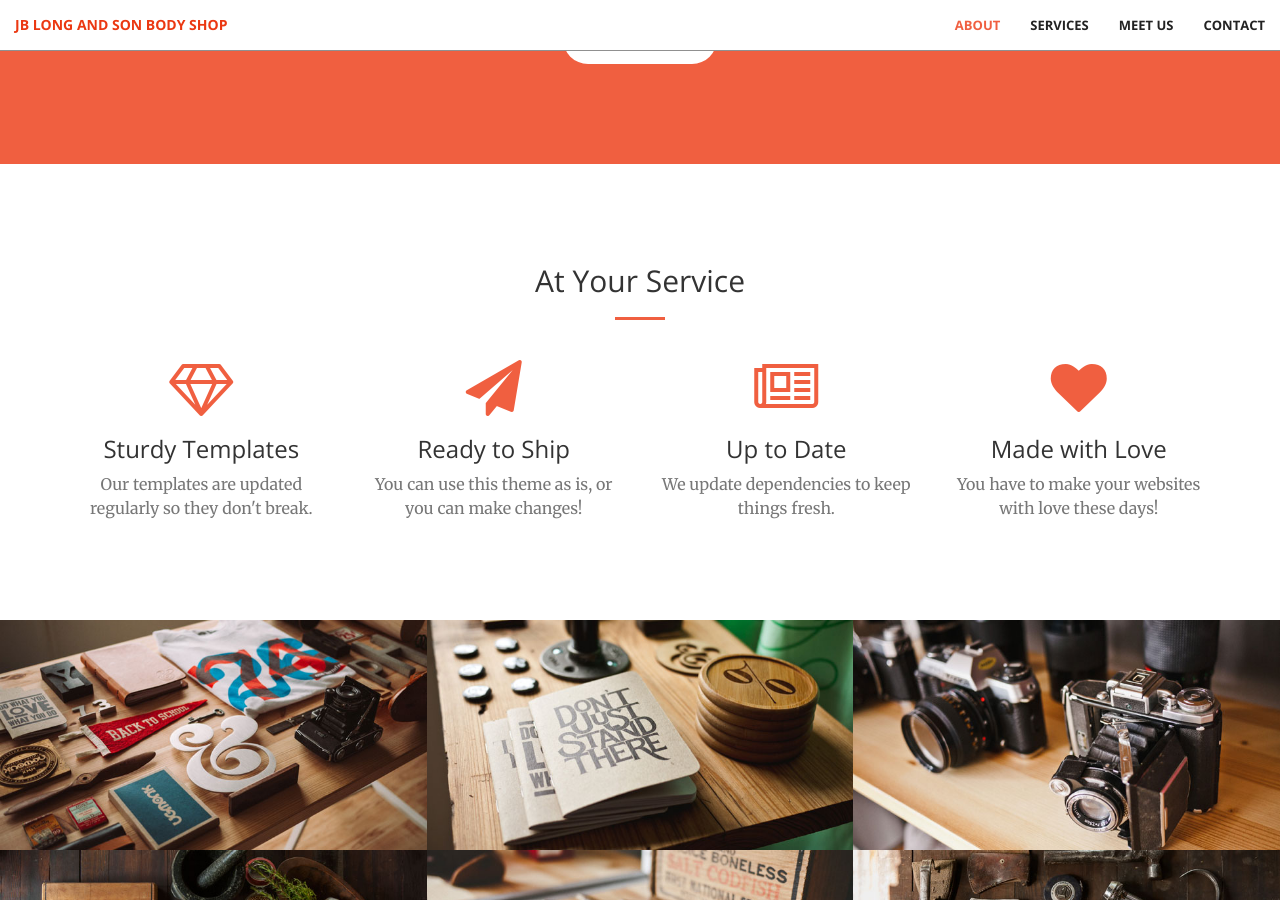
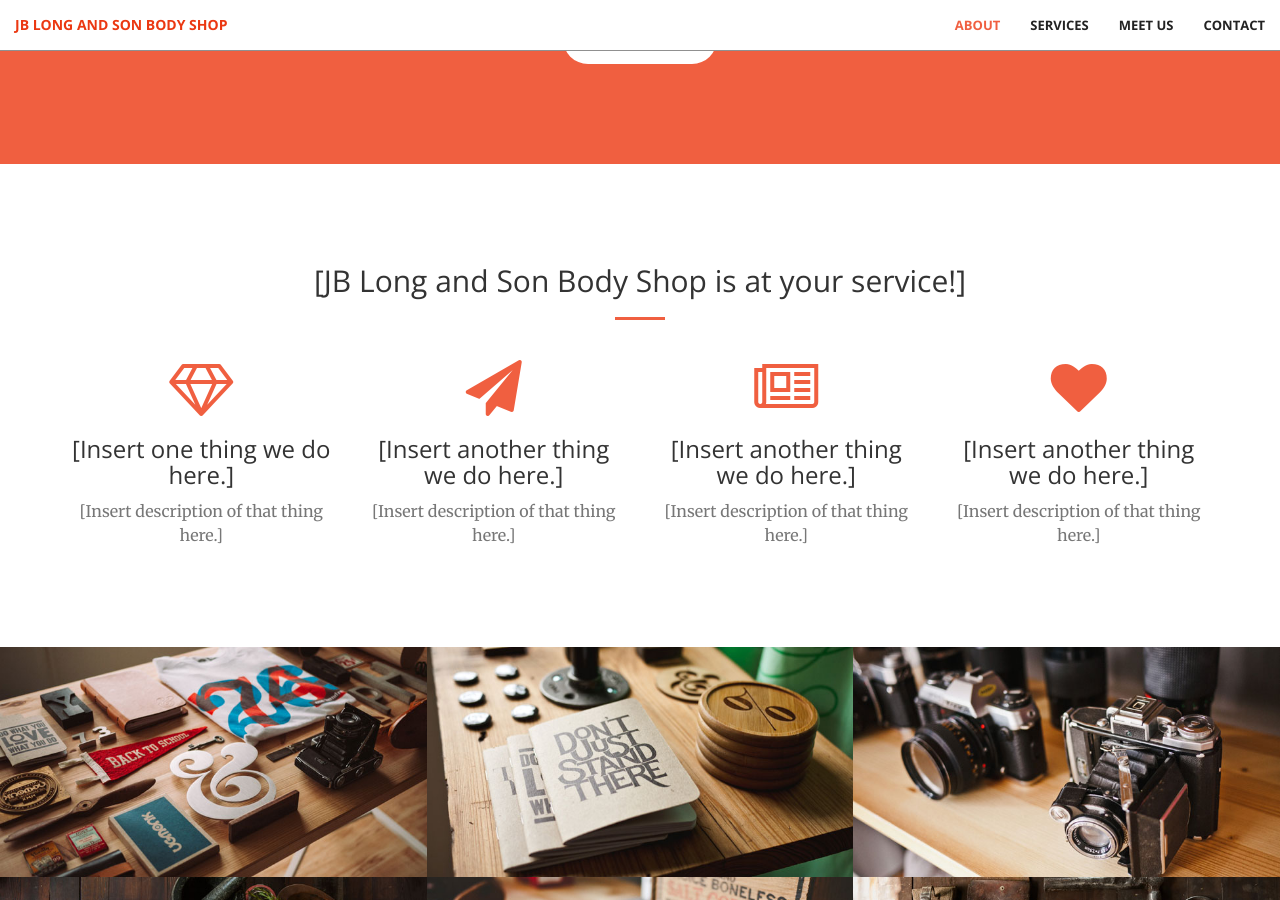
Before and after one commit to matthewlong29/JBShop_Site, a Jekyll site: the page built from index.html, in a window 1280 px wide and 900 px high, scrolled down 1106 px. Built offline with Jekyll 4.4.1, drawn with Linux system fonts in a browser that asks for light colours; some of the changed text lies outside the part shown.

Commit message:
contacts, and "portfolio" update

```diff
--- a/_includes/aside.html
+++ b/_includes/aside.html
@@ -1,8 +1,8 @@
   <aside class="bg-dark">
       <div class="container text-center">
           <div class="call-to-action">
-              <h2>Free Download at Start Bootstrap!</h2>
-              <a href="#" class="btn btn-default btn-xl wow tada">Download Now!</a>
+              <h2>[Free estimate today!]</h2>
+              <a href="#" class="btn btn-default btn-xl wow tada">[Insert text here?]</a>
           </div>
       </div>
   </aside>
--- a/_includes/contact.html
+++ b/_includes/contact.html
@@ -4,7 +4,7 @@
             <div class="col-lg-8 col-lg-offset-2 text-center">
                 <h2 class="section-heading">Let's Get In Touch!</h2>
                 <hr class="primary">
-                <p>Ready to start your next project with us? That's great! Give us a call or send us an email and we will get back to you as soon as possible!</p>
+                <p>[Ready to get the car repaired..? You can email us or call us...]</p>
             </div>
         <div class="col-lg-2 col-lg-offset-2 text-center">
             <a href="https://twitter.com/{{ site.twitter_username }}">
--- a/_includes/portfolio.html
+++ b/_includes/portfolio.html
@@ -7,10 +7,10 @@
                     <div class="portfolio-box-caption">
                         <div class="portfolio-box-caption-content">
                             <div class="project-category text-faded">
-                                Category
+                                JB
                             </div>
                             <div class="project-name">
-                                Project Name
+                                [title/job]
                             </div>
                         </div>
                     </div>
--- a/_includes/services.html
+++ b/_includes/services.html
@@ -2,7 +2,7 @@
     <div class="container">
         <div class="row">
             <div class="col-lg-12 text-center">
-                <h2 class="section-heading">At Your Service</h2>
+                <h2 class="section-heading">[JB Long and Son Body Shop is at your service!]</h2>
                 <hr class="primary">
             </div>
         </div>
@@ -12,29 +12,29 @@
             <div class="col-lg-3 col-md-6 text-center">
                 <div class="service-box">
                     <i class="fa fa-4x fa-diamond wow bounceIn text-primary"></i>
-                    <h3>Sturdy Templates</h3>
-                    <p class="text-muted">Our templates are updated regularly so they don't break.</p>
+                    <h3>[Insert one thing we do here.]</h3>
+                    <p class="text-muted">[Insert description of that thing here.]</p>
                 </div>
             </div>
             <div class="col-lg-3 col-md-6 text-center">
                 <div class="service-box">
                     <i class="fa fa-4x fa-paper-plane wow bounceIn text-primary" data-wow-delay=".1s"></i>
-                    <h3>Ready to Ship</h3>
-                    <p class="text-muted">You can use this theme as is, or you can make changes!</p>
+                    <h3>[Insert another thing we do here.]</h3>
+                    <p class="text-muted">[Insert description of that thing here.]</p>
                 </div>
             </div>
             <div class="col-lg-3 col-md-6 text-center">
                 <div class="service-box">
                     <i class="fa fa-4x fa-newspaper-o wow bounceIn text-primary" data-wow-delay=".2s"></i>
-                    <h3>Up to Date</h3>
-                    <p class="text-muted">We update dependencies to keep things fresh.</p>
+                    <h3>[Insert another thing we do here.]</h3>
+                    <p class="text-muted">[Insert description of that thing here.]</p>
                 </div>
             </div>
             <div class="col-lg-3 col-md-6 text-center">
                 <div class="service-box">
                     <i class="fa fa-4x fa-heart wow bounceIn text-primary" data-wow-delay=".3s"></i>
-                    <h3>Made with Love</h3>
-                    <p class="text-muted">You have to make your websites with love these days!</p>
+                    <h3>[Insert another thing we do here.]</h3>
+                    <p class="text-muted">[Insert description of that thing here.]</p>
                 </div>
             </div>
         </div>
```
Also changed, not shown: other parts of _includes/portfolio.html (+10 -10 lines).
